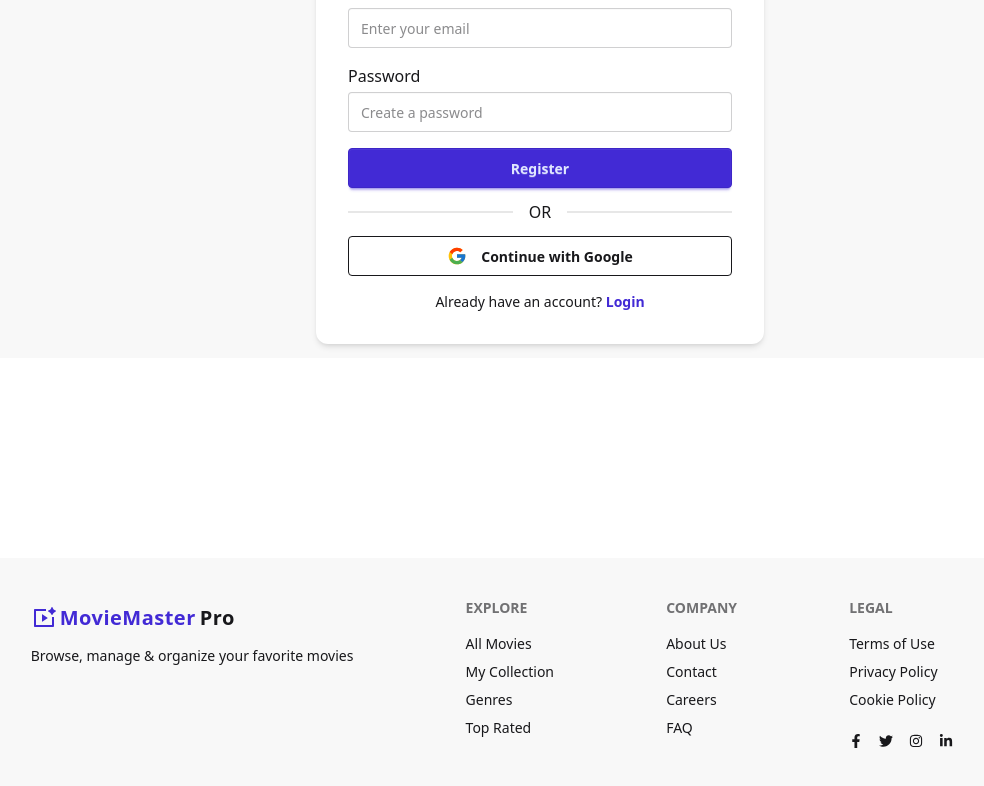
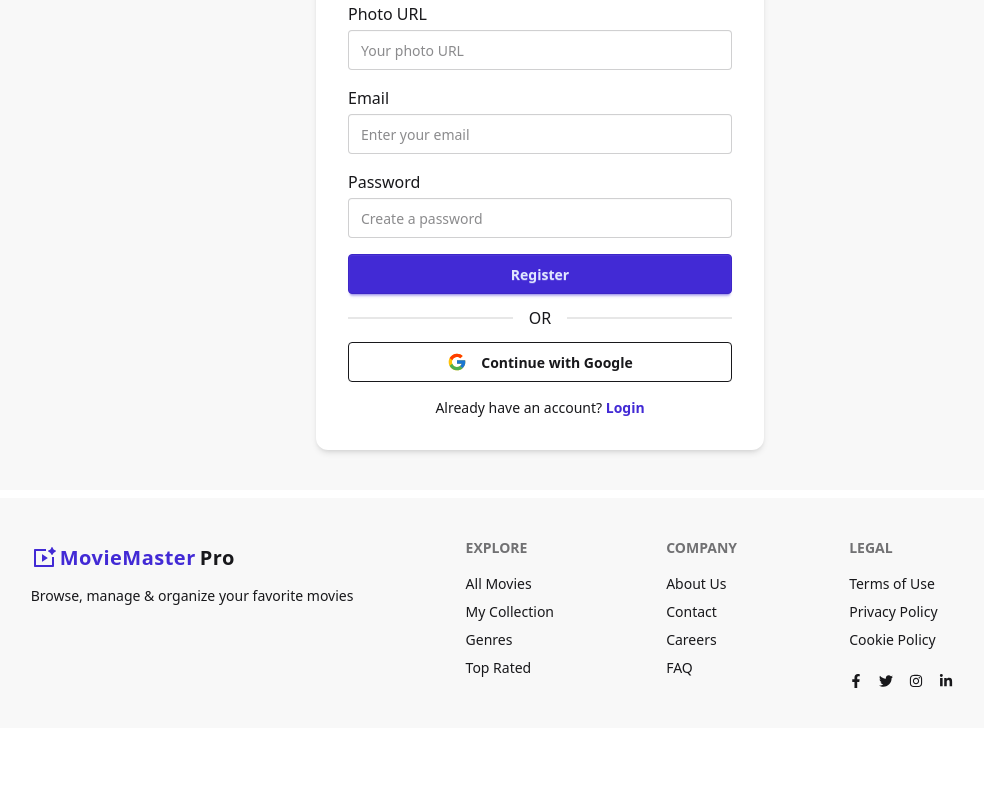
Before and after one commit to Shohel-Raj/movie-master-client, a React (Vite) app: page /register in a window 1280 px wide. Shown: the part 282-1068 px from the top of the page, without its empty margins (100-1084 px from the left). After the commit the page ends 1010 px from the top, so only its background shows below. Built offline with nearby package versions, Linux system fonts and the light colour scheme; no server answers.

Commit message:
Issue resolve on MainLayout

```diff
--- a/src/Authentication/Login/Login.jsx
+++ b/src/Authentication/Login/Login.jsx
@@ -34,7 +34,7 @@ const Login = () => {
   };
 
   return (
-    <div className="flex justify-center items-center min-h-[80vh] bg-base-200 px-4">
+    <div className="flex justify-center items-center min-h-[70vh] mt-10 py-10 bg-base-200 px-4">
       <div className="bg-base-100 p-8 rounded-xl shadow-md w-full max-w-md">
         <h2 className="text-2xl font-bold text-center mb-4 text-primary">
           Login
--- a/src/Authentication/Register/Register.jsx
+++ b/src/Authentication/Register/Register.jsx
@@ -59,7 +59,7 @@ const Register = () => {
   };
 
   return (
-    <div className="flex justify-center items-center min-h-[80vh] bg-base-200 px-4">
+    <div className="flex justify-center items-center min-h-[80vh] mt-20 py-10 bg-base-200 px-4">
       <div className="bg-base-100 p-8 rounded-xl shadow-md w-full max-w-md">
         <h2 className="text-2xl font-bold text-center mb-4 text-primary">
           Register
--- a/src/Layout/MainLayout.jsx
+++ b/src/Layout/MainLayout.jsx
@@ -19,12 +19,12 @@ const MainLayout = () => {
       {/* <div className="h-[72px] lg:h-[80px]"></div> */}
 
       {/* Main Page Content */}
-      <div className="min-h-screen">
+      <div >
         <Outlet />
       </div>
 
       {/* Footer Section */}
-      <div className="bg-base-200 dark:bg-base-200 py-10 mt-10">
+      <div className="bg-base-200 dark:bg-base-200 py-10 mt-2">
         <Wrapper>
           <Footer />
         </Wrapper>
```
